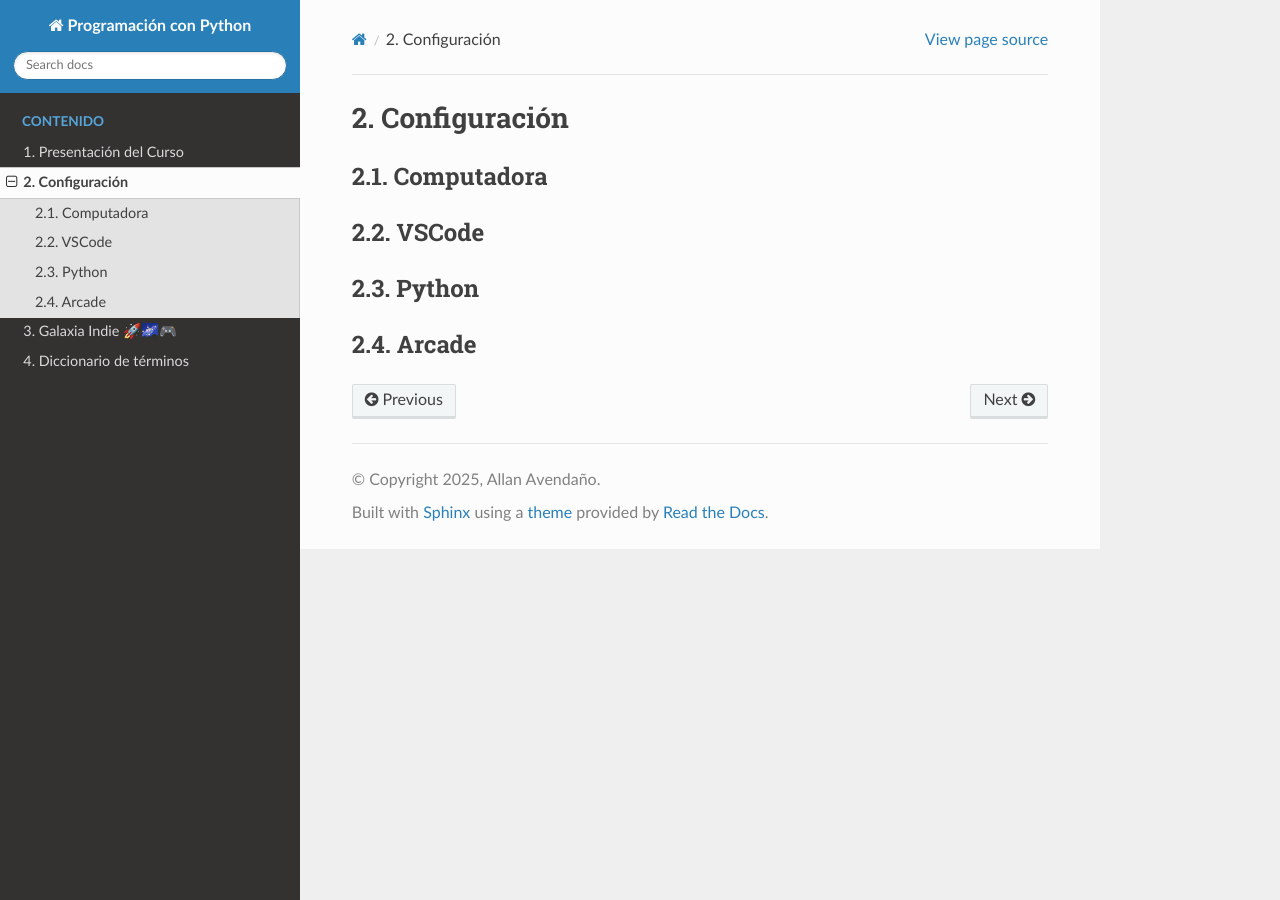
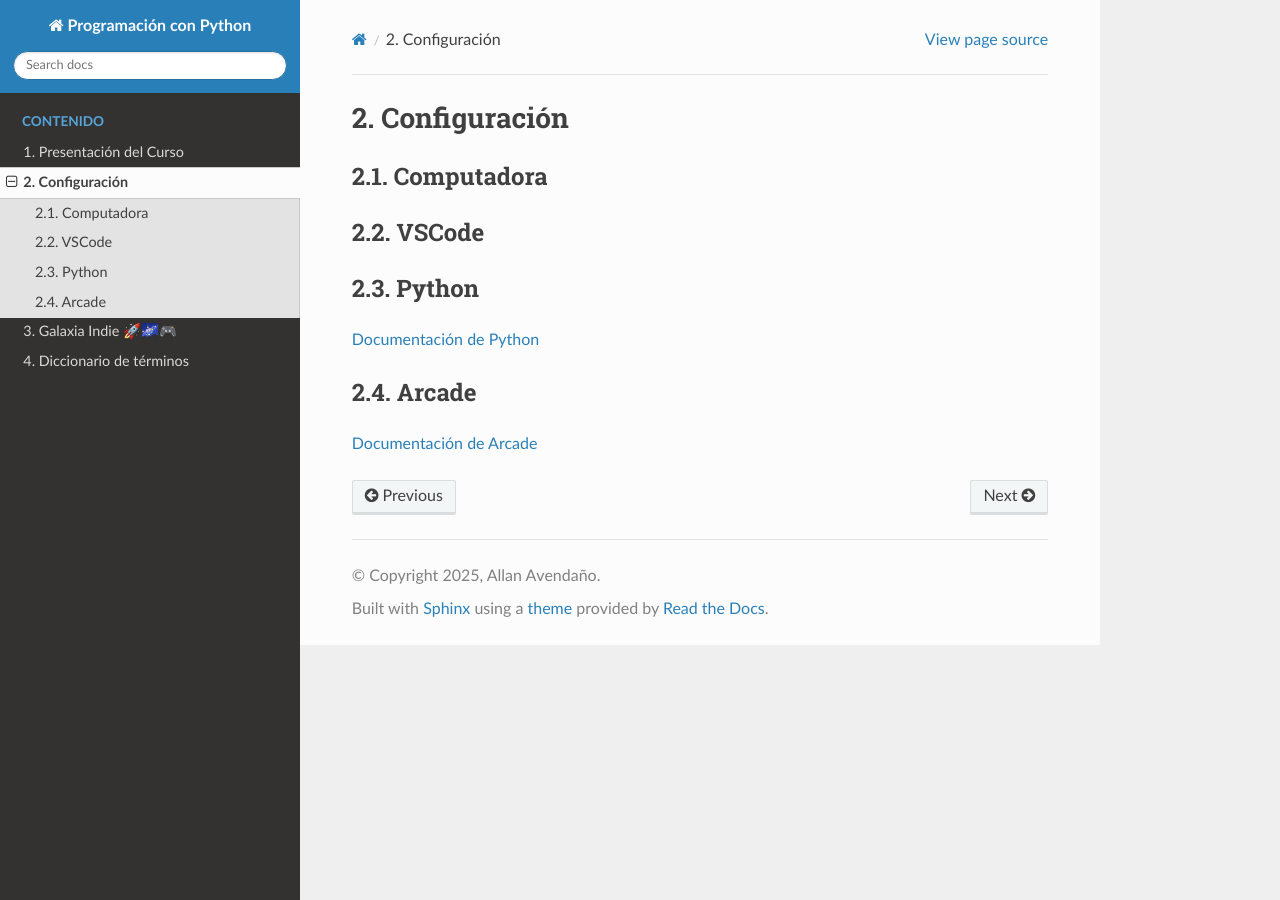
Before and after one commit to aavendan/programacion-python, a Sphinx documentation site: the page built from docs/source/configuracion.rst, in a window 1280 px wide. Built offline with Sphinx 7.4.7 and the Read the Docs theme 3.1.0, drawn with Linux system fonts in a browser that asks for light colours.

Commit message:
Configuracion.rst

```diff
--- a/docs/source/configuracion.rst
+++ b/docs/source/configuracion.rst
@@ -10,5 +10,9 @@ VSCode
 Python
 ------------------
 
+`Documentación de Python <https://www.python.org/>`_
+
 Arcade
 ------------------
+
+`Documentación de Arcade <https://api.arcade.academy/en/latest/>`_
```
